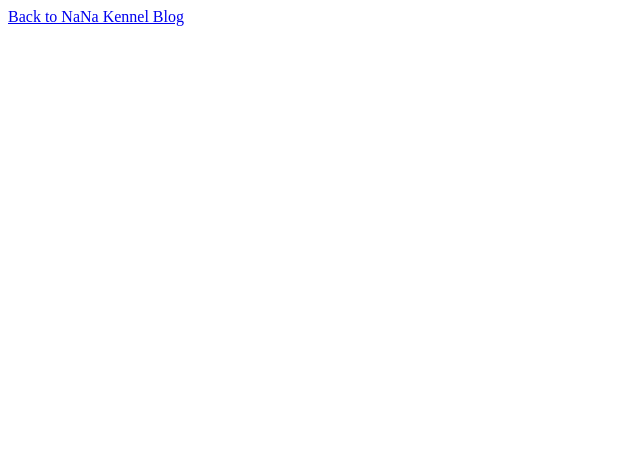
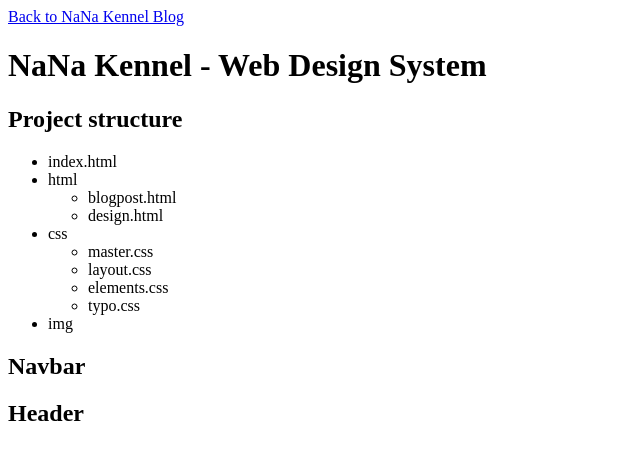
Before and after one commit to CryptoNari/personal-blog-website, a plain HTML site: page html/design.html in a window 1280 px wide. Shown: the whole page, without its empty margins (0-640 px from the left). Drawn offline with Linux system fonts and the light colour scheme.

Commit message:
feat: Add first info to design.html
First Info about page design added. Folder structure completed.

```diff
--- a/html/design.html
+++ b/html/design.html
@@ -8,6 +8,33 @@
     </head>
     <body>
         <a href="../index.html">Back to NaNa Kennel Blog</a>
-
+        <h1>NaNa Kennel - Web Design System</h1>
+        <section>
+            <h2>Project structure</h2>
+            <ul>
+                <li>index.html</li>
+                <li>html
+                    <ul>
+                        <li>blogpost.html</li>
+                        <li>design.html</li>
+                    </ul>
+                </li>
+                <li>css
+                    <ul>
+                        <li>master.css</li>
+                        <li>layout.css</li>
+                        <li>elements.css</li>
+                        <li>typo.css</li>
+                    </ul>
+                </li>
+                <li>img</li>
+            </ul>
+        </section>
+        <section>
+            <h2>Navbar</h2>
+        </section>
+        <section>
+            <h2>Header</h2>
+        </section>
     </body>
 </html>
```
